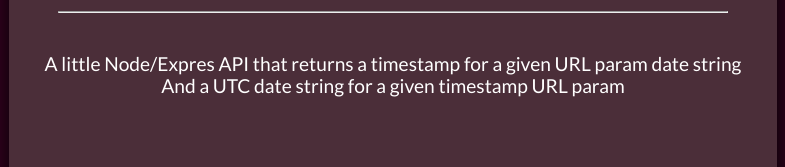
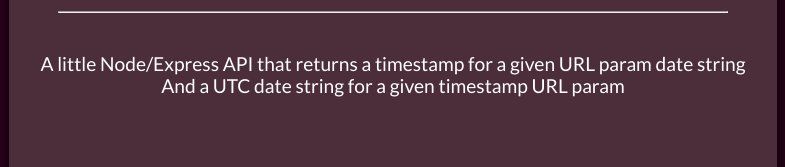
Before and after one commit to SebNoret/node-express-timestamp-microservice, a website: page views/index.html in a window 1280 px wide. Shown: the part 151-318 px from the top of the page, 247-1032 px from the left. Drawn offline with Linux system fonts and the light colour scheme; files that its build step writes are made by us from their sources.

Commit message:
correct typo and add replit link to README

```diff
--- a/views/index.html
+++ b/views/index.html
@@ -18,7 +18,7 @@
       <hr />
       <main role="main" class="main">
         <p>
-          A little Node/Expres API that returns a timestamp for a given URL
+          A little Node/Express API that returns a timestamp for a given URL
           param date string And a UTC date string for a given timestamp URL
           param
         </p>
```
Also changed, not shown: README.md.
